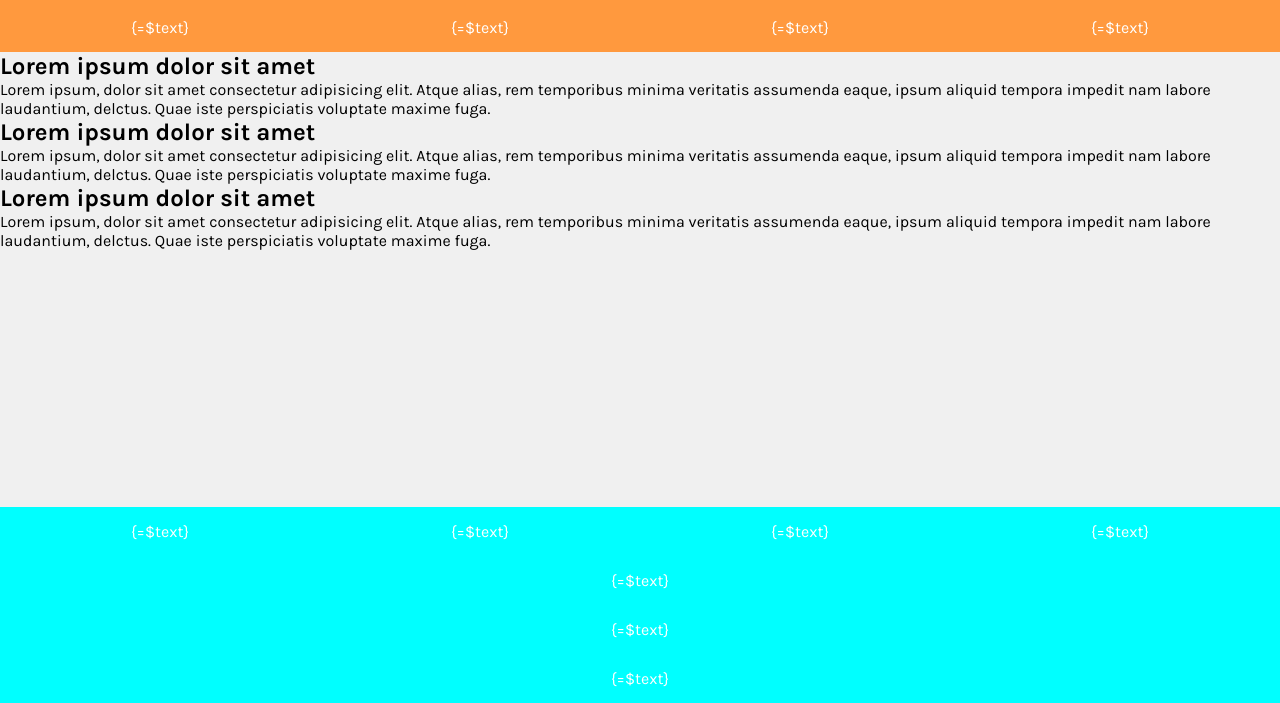
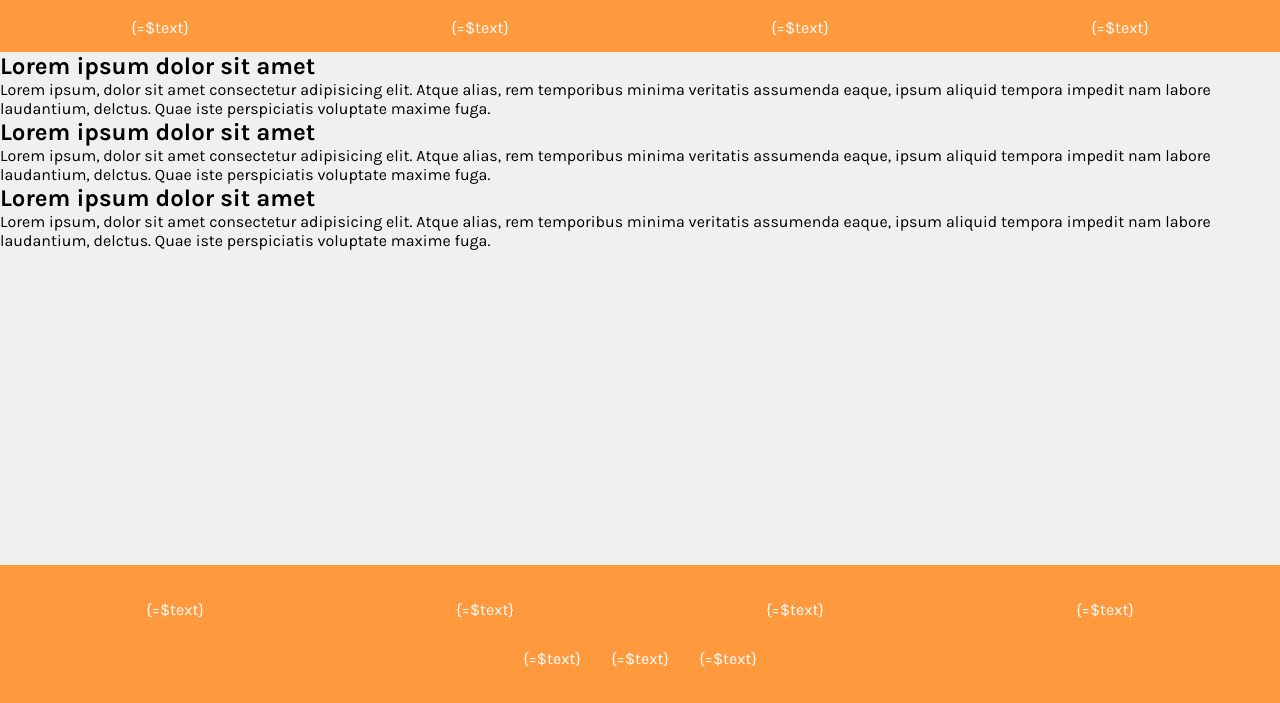
Before and after one commit to aidanarr/prueba-layout, a website built with Vite: page src/index.html in a window 1280 px wide. Shown: the part 97-800 px from the top of the page. Built offline with nearby package versions, Linux system fonts and the light colour scheme; a web font is replaced by a local one.

Commit message:
style footer

```diff
--- a/src/partials/footer.html
+++ b/src/partials/footer.html
@@ -1,6 +1,6 @@
-<footer>
+<footer class="footer">
   <load src="/partials/navbar.html" />
-  <ul>
+  <ul class="footer__socials">
     <li>
       <load src="/partials/link.html"
       text="FB"
--- a/src/styles/components/_links.scss
+++ b/src/styles/components/_links.scss
@@ -4,6 +4,10 @@
     align-items: center;
     padding: $link-padding;
     color: white;
+
+    &:hover {
+        background-color: $links-hover;
+    }
 }
 
 .navlink {
--- a/src/styles/core/_variables.scss
+++ b/src/styles/core/_variables.scss
@@ -16,5 +16,6 @@ $socials: #874000;
 // paddings
 $main-padding: 0 10%;
 $box-padding: 20px;
+$footer-padding: 20px;
 $link-padding: 15px;
 $header-padding: 25px;
--- a/src/styles/layout/_footer.scss
+++ b/src/styles/layout/_footer.scss
@@ -1,3 +1,12 @@
-footer {
-    background-color: aqua;
+.footer {
+    background-color: $orange;
+    display: flex;
+    flex-direction: column;
+    padding: $footer-padding;
+
+    &__socials {
+        width: 100%;
+        display: flex;
+        justify-content: center;
+    }
 }
```
